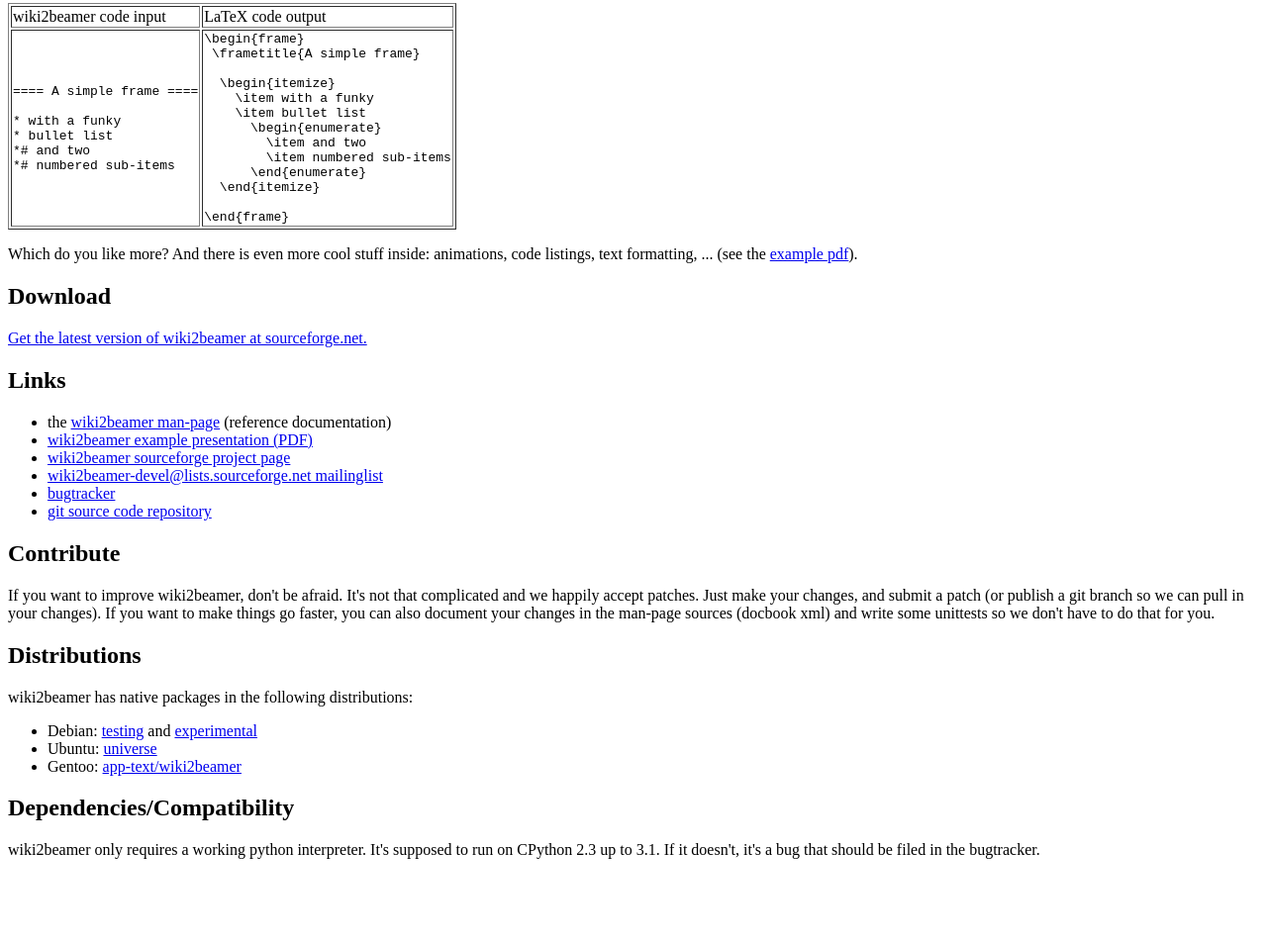
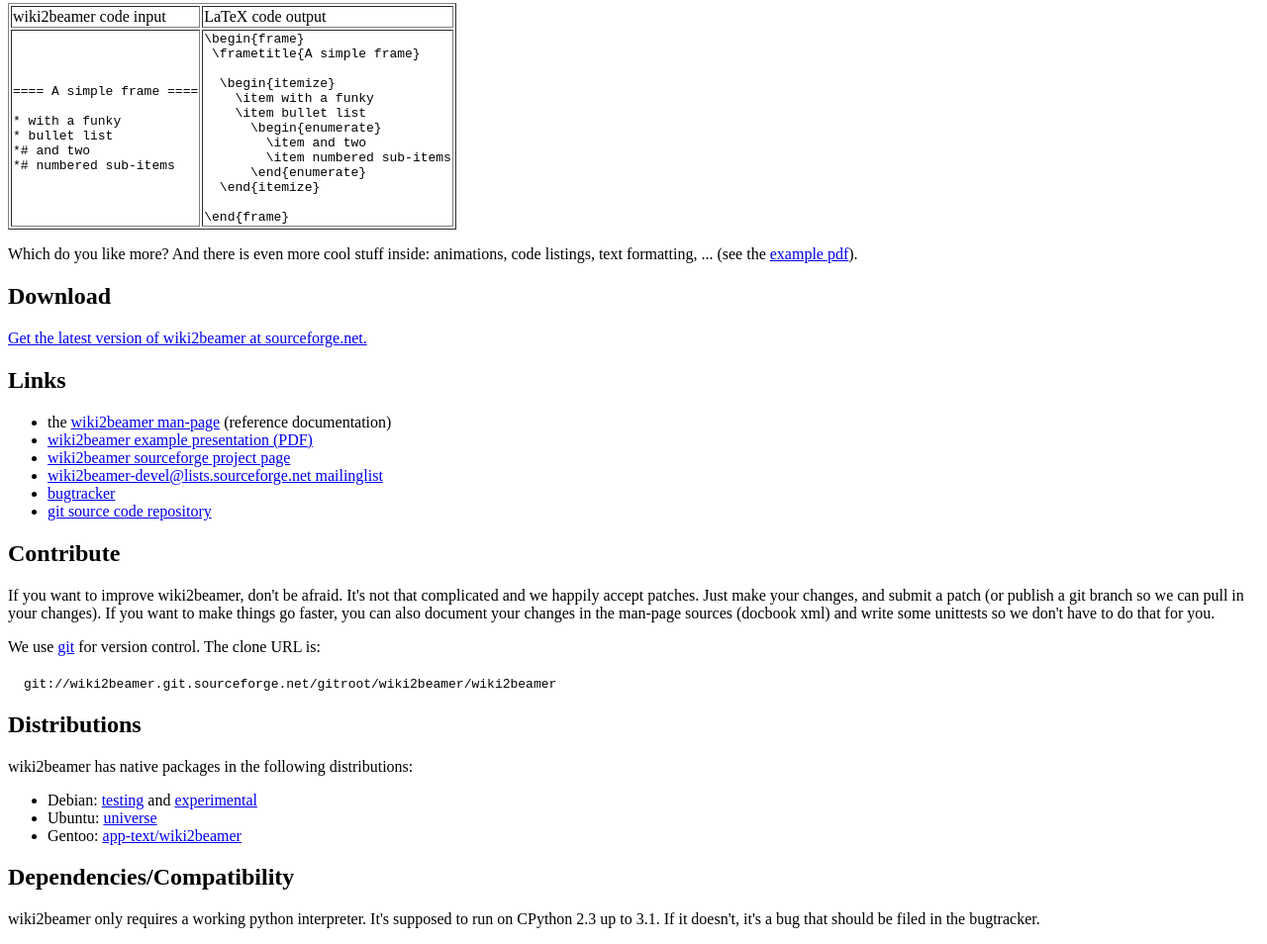
Before and after one commit to wiki2beamer/wiki2beamer, a plain HTML site: page web/index.html in a window 1280 px wide. Shown: the part 268-1222 px from the top of the page at 99% size. Before the commit the page ends 1152 px from the top, so only its background shows below. Drawn offline with Linux system fonts and the light colour scheme.

Commit message:
add clone url to website, people were asking about it

```diff
--- a/web/index.html
+++ b/web/index.html
@@ -78,6 +78,12 @@
 (docbook xml) and write some unittests so we don't have to do that for you.
 </p>
 
+<p>
+We use <a href="http://git-scm.com/">git</a> for version control. The clone URL
+is:<br/><br/>
+&nbsp&nbsp&nbsp&nbsp<code>git://wiki2beamer.git.sourceforge.net/gitroot/wiki2beamer/wiki2beamer</code>
+</p>
+
 <h2>Distributions</h2>
 <p>wiki2beamer has native packages in the following distributions:</p>
 <ul>
```
